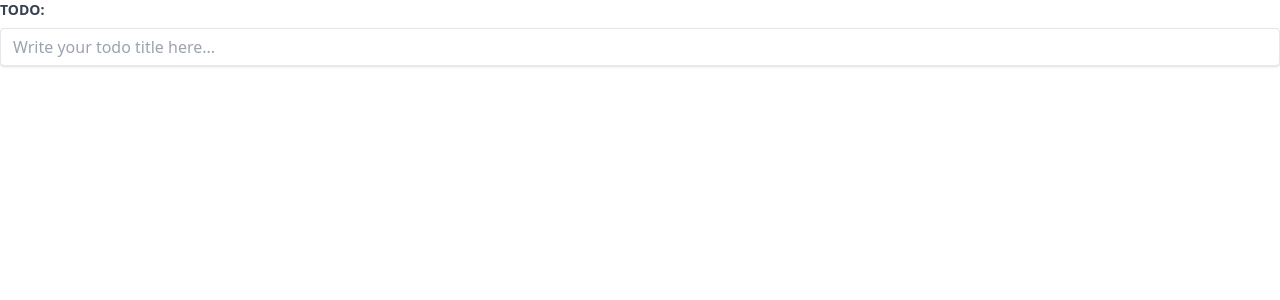
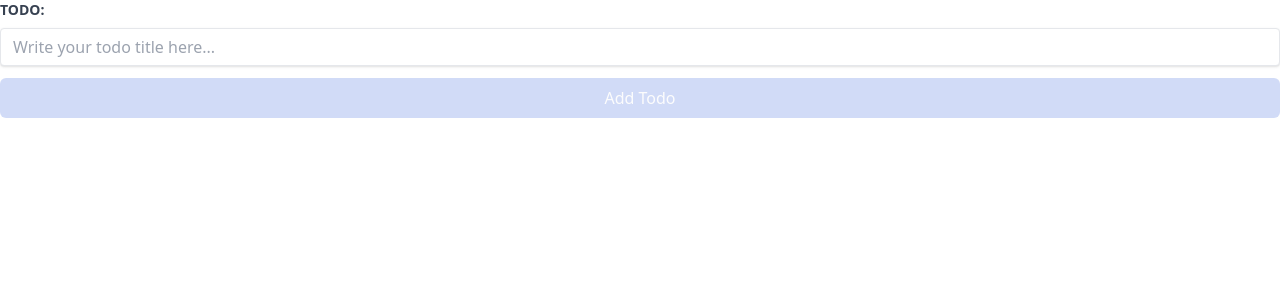
Before and after one commit to montajebi/communere-todo, a React (Create React App) app: page / in a window 1280 px wide. Shown: the top 300 px of the page. Built offline with nearby package versions, Linux system fonts and the light colour scheme.

Commit message:
REFACTOR: ds exports

```diff
--- a/src/App.tsx
+++ b/src/App.tsx
@@ -1,7 +1,6 @@
 import { useState } from 'react';
 import Grid from './components/design-system/layout/Grid';
-import Input from './components/design-system/data-entry/Input';
-import Margin from './components/design-system/spacing/Margin';
+import { Button, Input, Margin } from './components/design-system/';
 
 const App = () => {
   const [todo, setTodo] = useState('');
@@ -19,6 +18,10 @@ const App = () => {
             label="TODO:"
             placeholder="Write your todo title here..."
           />
+
+          <Button disabled={todo.length <= 3} block>
+            Add Todo
+          </Button>
         </Grid.Item>
       </Grid.Container>
     </div>
--- a/src/components/design-system/data-entry/Input.tsx
+++ b/src/components/design-system/data-entry/Input.tsx
@@ -49,7 +49,7 @@ const Input = (props: InputProps) => {
   );
 
   const errorComponent = error ? (
-    <p className="text-red-500 text-xs italic">Please fill out this field.</p>
+    <p className="text-red-500 text-xs italic">{error}</p>
   ) : null;
 
   return (
--- a/src/components/design-system/general/Button.tsx
+++ b/src/components/design-system/general/Button.tsx
@@ -25,11 +25,11 @@ interface ButtonProps {
   block?: boolean;
   loading?: boolean;
   disabled?: boolean;
-  children: React.ReactNode;
+  children?: React.ReactNode;
 }
 
 const Button = ({
-  size = 'lg',
+  size = 'md',
   variant = 'primary',
   type = 'button',
   children,
--- /dev/null
+++ b/src/components/design-system/index.ts
@@ -0,0 +1,11 @@
+import Input from './data-entry/Input';
+
+import Loader from './feedback/Loader';
+
+import Button from './general/Button';
+
+import Grid from './layout/Grid';
+
+import Margin from './spacing/Margin';
+
+export { Input, Loader, Grid, Button, Margin };
```
